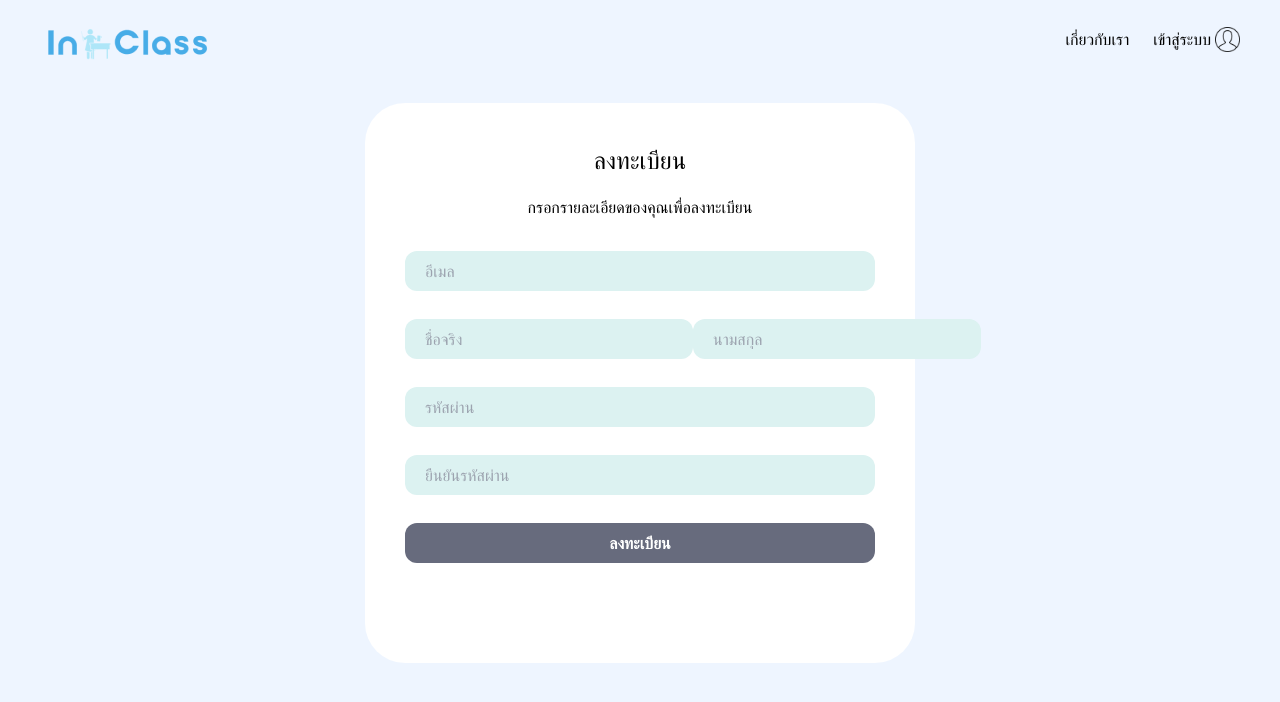
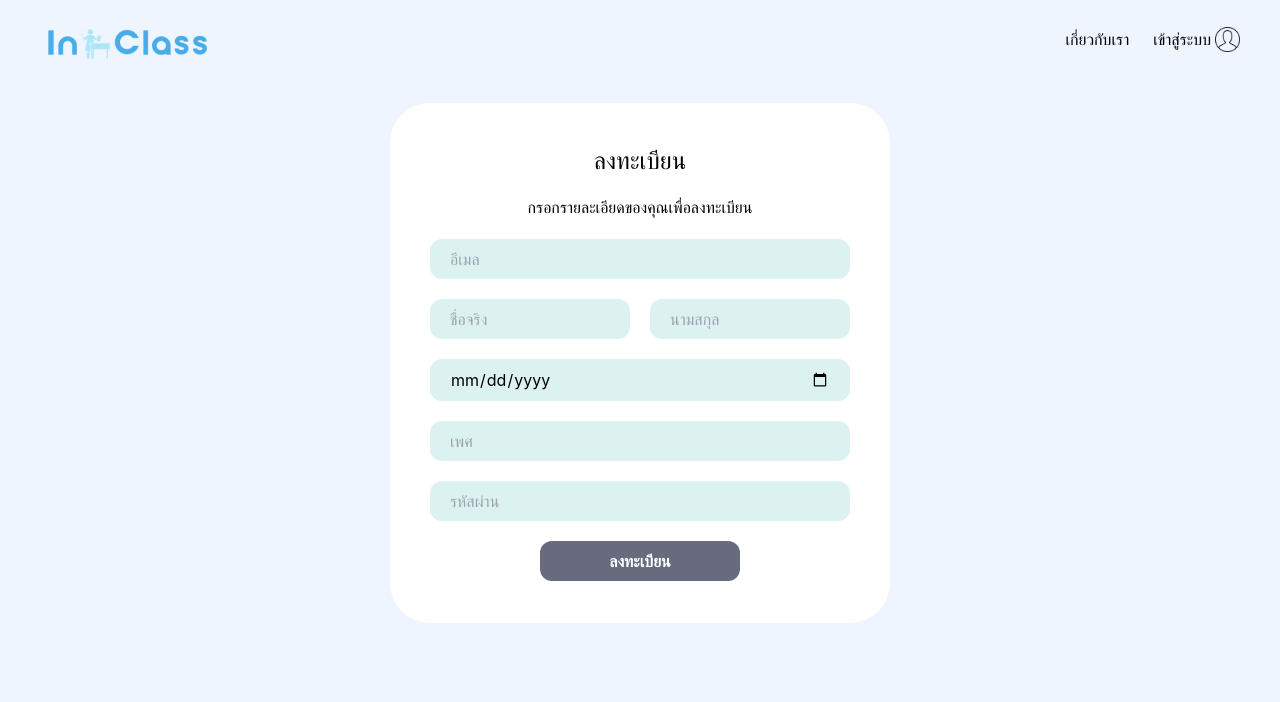
Before and after one commit to MinDDdo/Projectend_frontend, a Nuxt app: page /Signup in a window 1280 px wide. Shown: the top 702 px of the page. Built offline with nearby package versions, Linux system fonts and the light colour scheme.

Commit message:
integrateSignup

```diff
--- a/pages/Signup.vue
+++ b/pages/Signup.vue
@@ -1,4 +1,32 @@
-<script >
+<script setup lang="ts">
+
+import type { SignupResponse } from '@/interfaces/teacher.interface';
+
+const firstname = ref<string>('');
+const lastname = ref<string>('');
+const dob = ref<string>('');
+const gender = ref<string>('');
+const email = ref<string>('');
+const password = ref<string>('');
+
+const onSignup = async () => {
+    const data =  await useApi.teacherService.signup({
+        firstname: firstname.value,
+        lastname: lastname.value,
+        dob: dob.value,
+        gender: gender.value,
+        email: email.value,
+        password: password.value
+    })
+    console.log(data)
+
+    if (!data) {
+            return navigateTo('/');
+        }
+
+        navigateTo('/Login')
+}
+
 </script>
 
 <template>
@@ -17,42 +45,61 @@
         </div>
 
         <div class="mt-10 flex justify-center">
-            <div class="bg-white min-w-[550px] max-w-[550px] min-h-[560px] max-h-[560px] rounded-[40px] p-10">
+            <div class="bg-white w-[500px] h-[520px]  rounded-[40px] p-10">
                 <h1 class="text-[24px] text-center">ลงทะเบียน</h1>
                 <p class="mt-4 text-center">กรอกรายละเอียดของคุณเพื่อลงทะเบียน</p>
 
-                <form class="flex flex-col mt-8 gap-y-7">
+                <form
+                    @submit.prevent="onSignup"
+                    class="flex flex-col mt-5 gap-y-5">
                     <input
                         type="text"
                         placeholder="อีเมล"
-                        class="p-2 px-5 rounded-xl  bg-[#DCF2F1]"
+                        v-model="email"
+                        class="p-2 px-5 rounded-xl  bg-[#DCF2F1]  "
                     />
+
                     <div class="flex justify-between">
                         <input
-                        type="text"
-                        placeholder="ชื่อจริง"
-                        class="p-2 px-5 rounded-xl bg-[#DCF2F1]"
+                            type="text"
+                            placeholder="ชื่อจริง"
+                            v-model="firstname"
+                            class="p-2 px-5 rounded-xl bg-[#DCF2F1] w-[200px]"
                         />
 
                          <input
-                        type="text"
-                        placeholder="นามสกุล"
-                        class="p-2 px-5 rounded-xl bg-[#DCF2F1]"
+                            type="text"
+                            placeholder="นามสกุล"
+                            v-model="lastname"
+                            class="p-2 px-5 rounded-xl bg-[#DCF2F1] w-[200px]"
                         />
-
                     </div>
 
                     <input
-                        type="password"
-                        placeholder="รหัสผ่าน"
+                        type="date"
+                        placeholder="วันเกิด"
+                        v-model="dob"
+                        class="p-2 px-5 rounded-xl bg-[#DCF2F1]"
+                    />
+                    <input
+                        type="text"
+                        placeholder="เพศ"
+                        v-model="gender"
                         class="p-2 px-5 rounded-xl bg-[#DCF2F1]"
                     />
                     <input
                         type="password"
-                        placeholder="ยืนยันรหัสผ่าน"
+                        placeholder="รหัสผ่าน"
+                        v-model="password"
                         class="p-2 px-5 rounded-xl bg-[#DCF2F1]"
                     />
-                    <button type="submit" class="p-2 text-white font-bold bg-[#676B7D] rounded-xl">ลงทะเบียน</button>
+
+                    <div class=" flex justify-center">
+                        <button type="submit" class="p-2 text-white font-bold bg-[#676B7D] rounded-xl w-[200px]  ">
+                            ลงทะเบียน
+                        </button>
+
+                    </div>
                 </form>
 
 
--- a/services/teacher.services.ts
+++ b/services/teacher.services.ts
@@ -1,14 +1,17 @@
 import axios, { AxiosError } from 'axios';
-import type { TeacherSigupDto, TeacherUpdateDto, TeacherResponse } from '~/interfaces/teacher.interface';
+import type { TeacherSigupDto, TeacherUpdateDto, TeacherResponse, SignupResponse } from '~/interfaces/teacher.interface';
 import { checkToken } from "./auth";
 import type { Response } from "~/interfaces/response.interface";
 
 
-export const signup = async (data: TeacherSigupDto) => {
+export const signup = async (data: TeacherSigupDto): Promise<Response<SignupResponse> | null >=> {
     try {
+
+        const authStore = useStore.authStore();
+
         const apiUrl = useRuntimeConfig().public.apiUrl;
 
-        const response = await axios({
+        const response = await axios<Response<SignupResponse>>({
             method: 'post',
             url: apiUrl + "teacher/signup",
             data: {
@@ -27,7 +30,7 @@ export const signup = async (data: TeacherSigupDto) => {
             return error.response?.data;
         }
 
-        return 'Something went wrong';
+        return null;
     }
 }
 
```
Also changed, not shown: interfaces/teacher.interface.ts (+9 -0 lines), interfaces/authen.interface.ts (line endings or trailing spaces).
